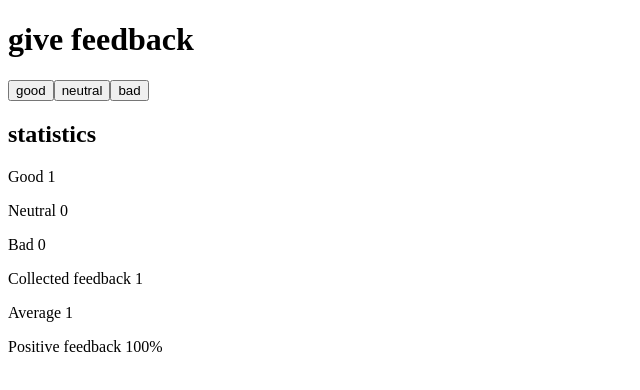
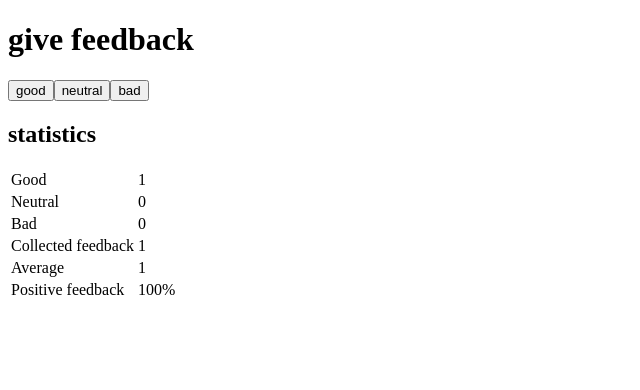
Before and after one commit to JMarte03/fullstack-open, a React (Vite) app in the folder part1/unicafe/: page / in a window 1280 px wide. Both pictures are taken after a click on the button "good". Shown: the top 390 px of the page, without its empty margins (0-640 px from the left). Built offline with nearby package versions, Linux system fonts and the light colour scheme.

Commit message:
Exercise 1.11

```diff
--- a/part1/unicafe/src/App.jsx
+++ b/part1/unicafe/src/App.jsx
@@ -1,37 +1,38 @@
 import { useState } from "react";
 
 const Statistics = ({ good, neutral, bad, collected, average }) => {
-  if (collected(good, neutral, bad) == 0){
-    return (
-      <p>No feedback given</p>
-    )
+  if (collected(good, neutral, bad) == 0) {
+    return <p>No feedback given</p>;
   }
   return (
     <>
       <h2>statistics</h2>
-      <StatisticsLine text='Good' value={good} />
-      <StatisticsLine text='Neutral' value={neutral} />
-      <StatisticsLine text='Bad' value={bad} />
-      <StatisticsLine text='Collected feedback' value={collected(good, neutral, bad)} />
-      <StatisticsLine text='Average' value={average(good, neutral, bad)} />
-      <StatisticsLine text='Positive feedback' value={`${(good / collected(good, neutral, bad)) * 100}%`} />
+      <table>
+        <tbody>
+          <StatisticsLine text="Good" value={good} />
+          <StatisticsLine text="Neutral" value={neutral} />
+          <StatisticsLine text="Bad" value={bad} />
+          <StatisticsLine text="Collected feedback" value={collected(good, neutral, bad)} />
+          <StatisticsLine text="Average" value={average(good, neutral, bad)} />
+          <StatisticsLine text="Positive feedback" value={`${(good / collected(good, neutral, bad)) * 100}%`} />
+        </tbody>
+      </table>
     </>
   );
 };
 
 const StatisticsLine = ({ text, value }) => {
   return (
-    <>
-      <p>{text} {value}</p>
-    </>
-  )
-}
+    <tr>
+      <td>{text}</td>
+      <td>{value}</td>
+    </tr>
+  );
+};
 
-const Button = ({text, onClick}) => {
-  return (
-    <button onClick={onClick}>{text}</button>
-  )
-}
+const Button = ({ text, onClick }) => {
+  return <button onClick={onClick}>{text}</button>;
+};
 
 function App() {
   const [good, setGood] = useState(0);
@@ -61,9 +62,9 @@ function App() {
   return (
     <div>
       <h1>give feedback</h1>
-      <Button text='good' onClick={handleGood}/>
-      <Button text='neutral' onClick={handleNeutral}/>
-      <Button text='bad' onClick={handleBad}/>
+      <Button text="good" onClick={handleGood} />
+      <Button text="neutral" onClick={handleNeutral} />
+      <Button text="bad" onClick={handleBad} />
       <Statistics
         good={good}
         neutral={neutral}
```
